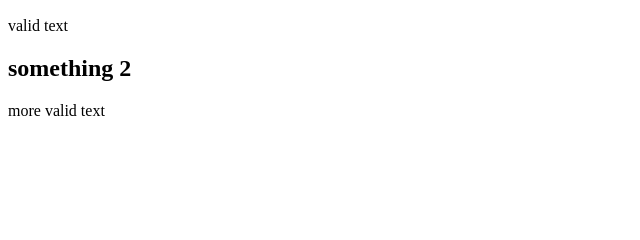
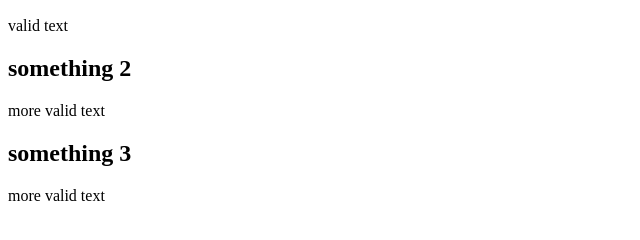
Before and after one commit to xtremi2/potionfy, a plain HTML site: page index.html in a window 1280 px wide. Shown: the part 96-336 px from the top of the page, without its empty margins (0-640 px from the left). Drawn offline with Linux system fonts and the light colour scheme.

Commit message:
modified paragraphs #4

```diff
--- a/index.html
+++ b/index.html
@@ -6,5 +6,7 @@
     <p>valid text</p>
     <h2>something 2</h2>
     <p>more valid text</p>
+    <h2>something 3</h2>
+    <p>more valid text</p>
   </body>
 </html>
```
